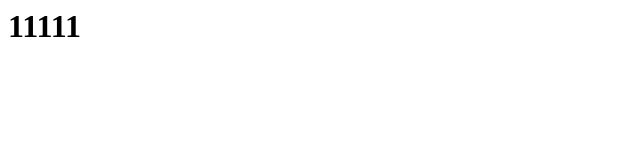
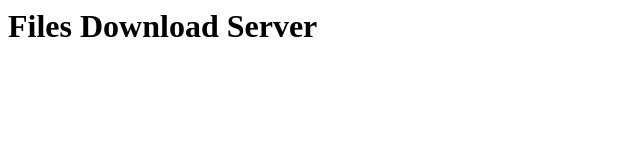
Before and after one commit to kalimcs/kalimcs.github.io, a plain HTML site: page index.html in a window 1280 px wide. Shown: the whole page, without its empty margins (0-640 px from the left). Drawn offline with Linux system fonts and the light colour scheme.

Commit message:
Update index.html

```diff
--- a/index.html
+++ b/index.html
@@ -1 +1 @@
-<h1>11111</h1>
+<h1>Files Download Server</h1>
```
